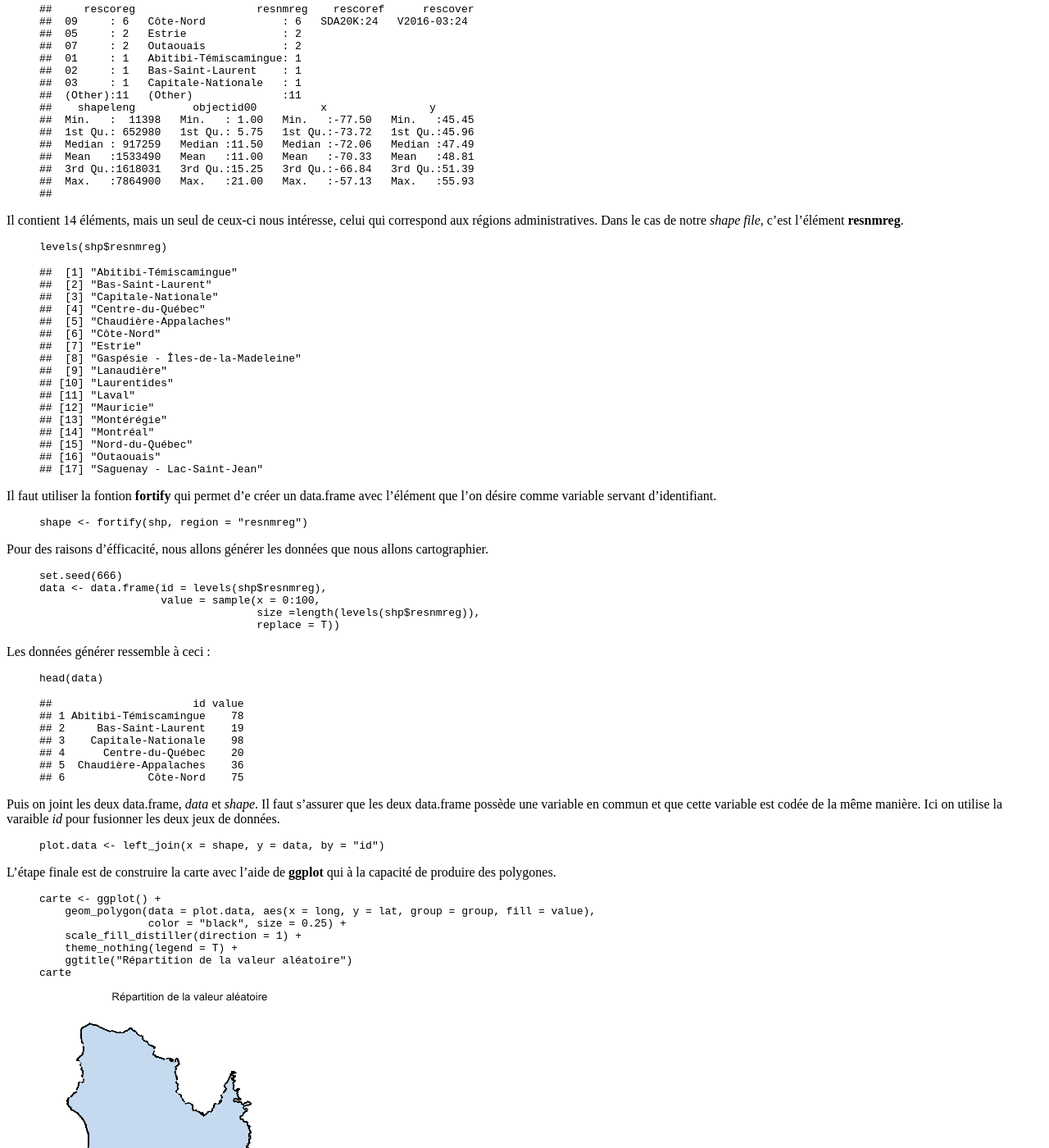
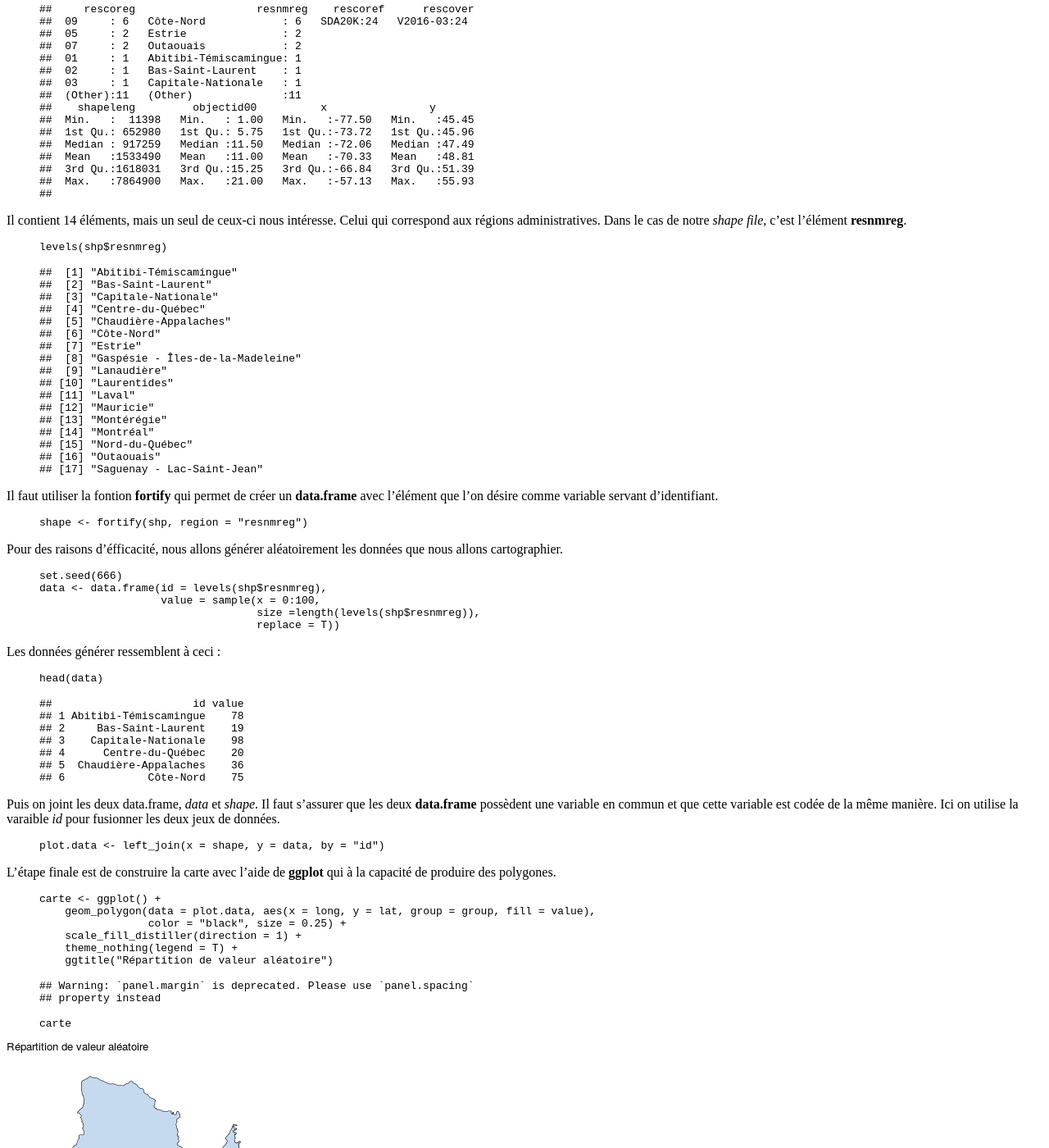
Before and after one commit to philippehamel/philippehamel.github.io, a Jekyll site: the page built from _posts/2016-11-07-arcgis.md, in a window 1280 px wide and 1400 px high, scrolled down 1082 px. Shown: the whole window at 82% size. Built offline with Jekyll 4.4.1, drawn with Linux system fonts in a browser that asks for light colours; comment, search, counter and statistics services are not loaded; some of the changed text lies outside the part shown.

Commit message:
Typos
Like a lot of typos

```diff
--- a/_posts/2016-11-07-arcgis.md
+++ b/_posts/2016-11-07-arcgis.md
@@ -92,7 +92,7 @@
 ##  Max.   :7864900   Max.   :21.00   Max.   :-57.13   Max.   :55.93
 ##
 {% endhighlight %}
-Il contient 14 éléments, mais un seul de ceux-ci nous intéresse, celui qui correspond aux régions administratives. Dans le cas de notre *shape file*, c'est l'élément **resnmreg**.
+Il contient 14 éléments, mais un seul de ceux-ci nous intéresse. Celui qui correspond aux régions administratives. Dans le cas de notre *shape file*, c'est l'élément **resnmreg**.
 
 {% highlight r %}
 levels(shp$resnmreg)
@@ -119,13 +119,13 @@
 ## [16] "Outaouais"
 ## [17] "Saguenay - Lac-Saint-Jean"
 {% endhighlight %}
-Il faut utiliser la fontion **fortify** qui permet d'e créer un data.frame avec l'élément que l'on désire comme variable servant d'identifiant.
+Il faut utiliser la fontion **fortify** qui permet de créer un **data.frame** avec l'élément que l'on désire comme variable servant d'identifiant.
 
 {% highlight r %}
 shape <- fortify(shp, region = "resnmreg")
 {% endhighlight %}
 
-Pour des raisons d'éfficacité, nous allons générer les données que nous allons cartographier.
+Pour des raisons d'éfficacité, nous allons générer aléatoirement les données que nous allons cartographier.
 
 {% highlight r %}
 set.seed(666)
@@ -134,7 +134,7 @@
                                   size =length(levels(shp$resnmreg)),
                                   replace = T))
 {% endhighlight %}
-Les données générer ressemble à ceci :
+Les données générer ressemblent à ceci :
 
 {% highlight r %}
 head(data)
@@ -151,7 +151,7 @@
 ## 5  Chaudière-Appalaches    36
 ## 6             Côte-Nord    75
 {% endhighlight %}
-Puis on joint les deux data.frame, *data* et *shape*. Il faut s'assurer que les deux data.frame possède une variable en commun et que cette variable est codée de la même manière. Ici on utilise la varaible *id* pour fusionner les deux jeux de données.
+Puis on joint les deux data.frame, *data* et *shape*. Il faut s'assurer que les deux **data.frame** possèdent une variable en commun et que cette variable est codée de la même manière. Ici on utilise la varaible *id* pour fusionner les deux jeux de données.
 
 {% highlight r %}
 plot.data <- left_join(x = shape, y = data, by = "id")
@@ -164,7 +164,19 @@
                  color = "black", size = 0.25) +
     scale_fill_distiller(direction = 1) +
     theme_nothing(legend = T) +
-    ggtitle("Répartition de la valeur aléatoire")
+    ggtitle("Répartition de valeur aléatoire")
+{% endhighlight %}
+
+
+
+{% highlight text %}
+## Warning: `panel.margin` is deprecated. Please use `panel.spacing`
+## property instead
+{% endhighlight %}
+
+
+
+{% highlight r %}
 carte
 {% endhighlight %}
 
```
Also changed, not shown: other parts of _posts/2016-11-07-arcgis.md (+3 -3 lines), _posts/2016-11-07-googlemap.md (+17 -16 lines), _source/2016-11-07-arcgis.Rmd (+8 -8 lines), _source/2016-11-07-googlemap.Rmd (+4 -11 lines), figure/source/2016-11-07-arcgis/unnamed-chunk-10-1.png, figure/source/2016-11-07-googlemap/unnamed-chunk-10-1.png, figure/source/2016-11-07-googlemap/unnamed-chunk-8-1.png (added).
